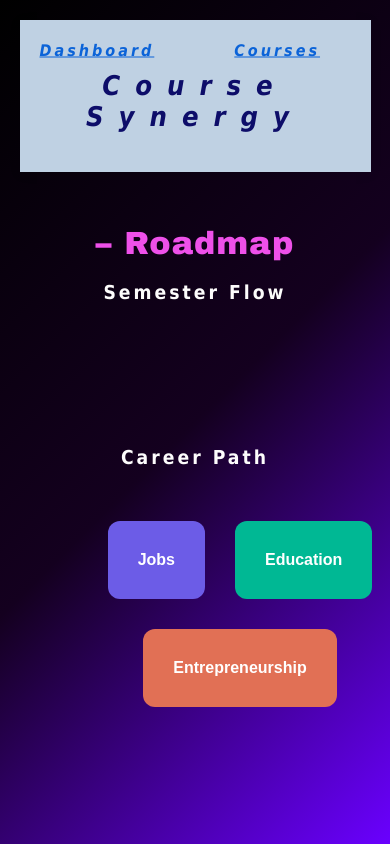
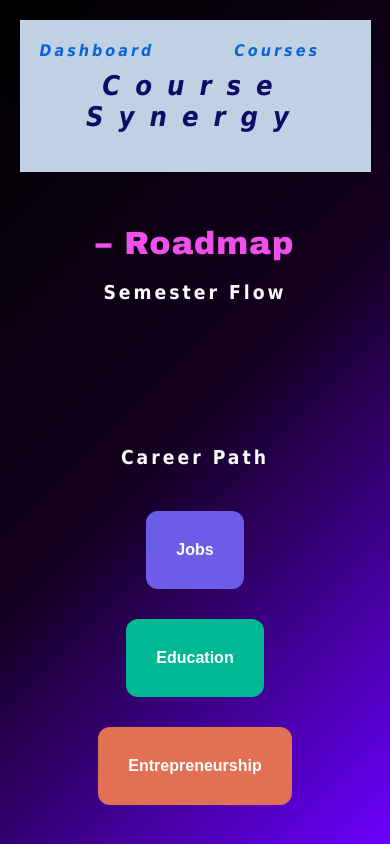
Before and after one commit to YarfaAnayet/course_synergy, a Flask app: template templates/detail.html in a window 390 px wide. Run offline with Flask 3, Linux system fonts and the light colour scheme; the template is opened without the code that fills it, so the values that code supplies are empty; some libraries are stand-ins or nearby versions.

Commit message:
changes fixed

```diff
--- a/static/style.css
+++ b/static/style.css
@@ -314,6 +314,8 @@ transform: scale(1.5);
   display: flex;
   gap: 80px;
   font-size: 1rem;
+}
+.top-links a{
   text-decoration: none;
 
 }
@@ -1003,10 +1005,14 @@ a:hover {
         justify-content: center;
         align-items: center;
         gap: 30px;
+        width: 50% !important;
+        max-width: 180px;
+        min-height: 110px;
+        margin: auto;
     }
 
-    .career-card{
-        width: 50% !important;
+    .career-modal{
+        width: 80% !important;
         max-width: 180px;
         min-height: 110px;
         margin: auto;
```
